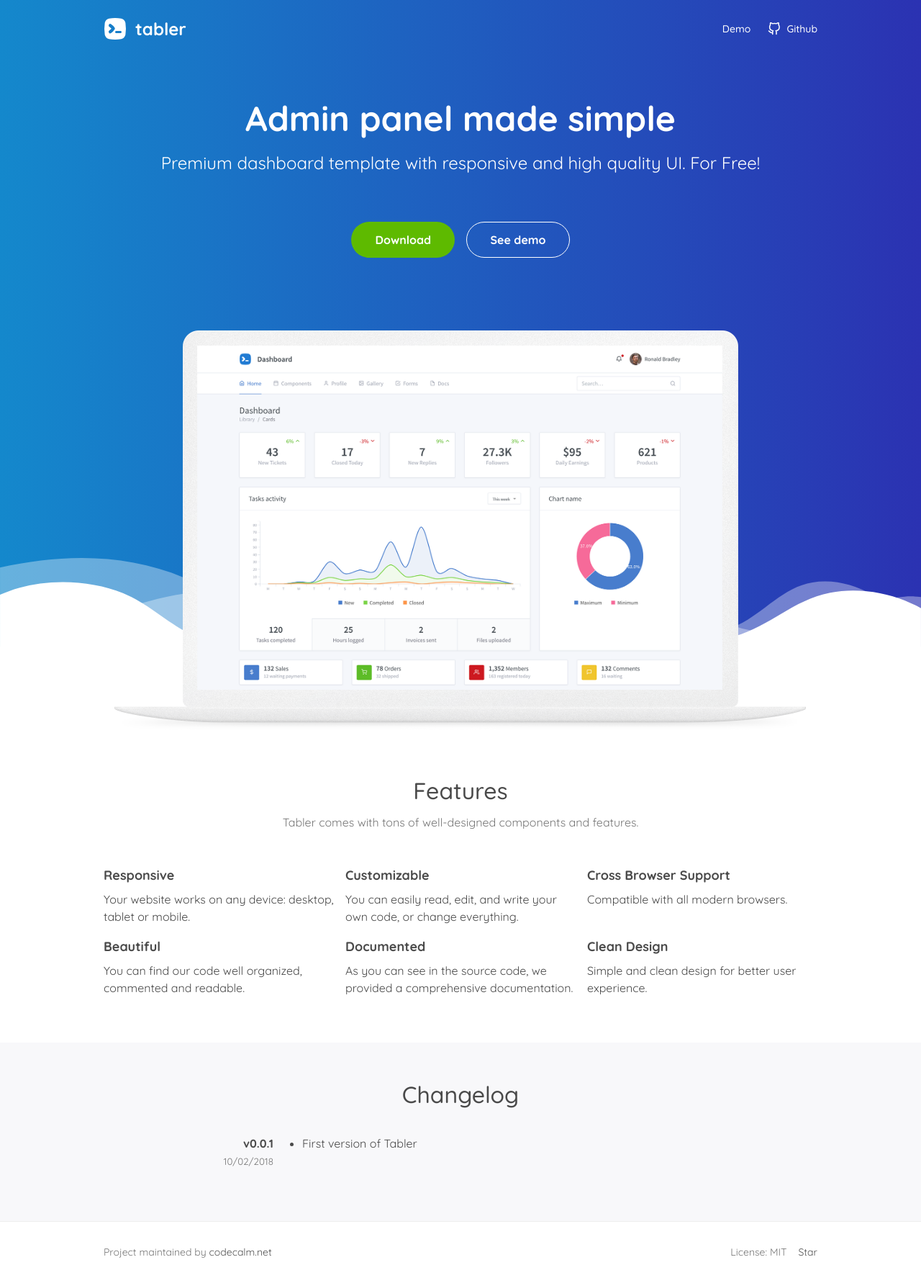
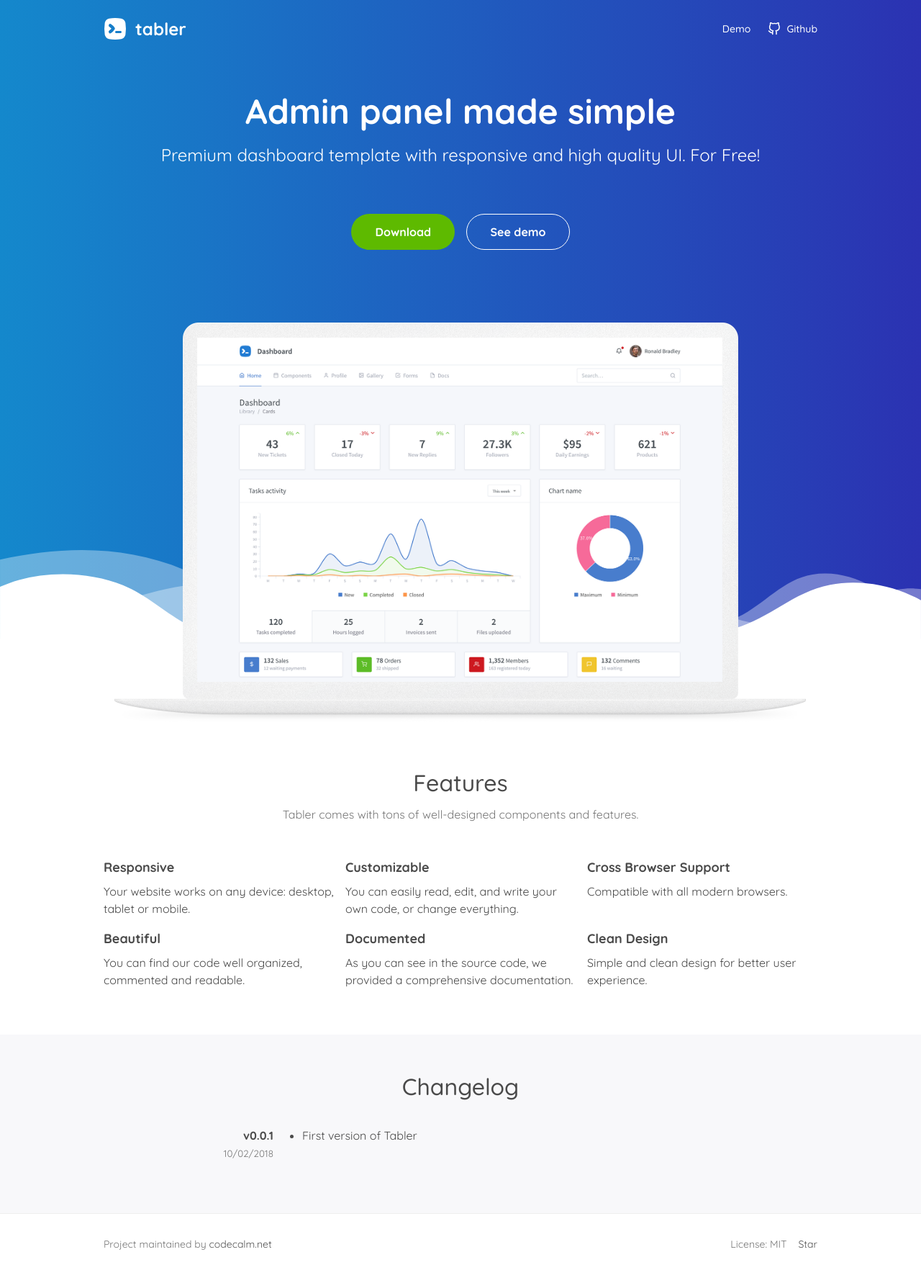
Before and after one commit to anndream/tabler.github.io, a Jekyll site: the page built from index.html, in a window 1280 px wide. Shown: the whole page at 72% size. Built offline with Jekyll 4.4.1, drawn with Linux system fonts in a browser that asks for light colours.

Commit message:
small css fixes

```diff
--- a/assets/css/style.css
+++ b/assets/css/style.css
@@ -306,12 +306,15 @@
 
 .welcome-title {
   font-size: 3rem;
+  line-height: 1.1;
   font-weight: 700;
+  margin: 0 0 1rem;
 }
 
 .welcome-description {
   font-size: 1.5rem;
   font-weight: 300;
+  margin: 0;
 }
 
 .welcome-browser {
--- a/assets/scss/_layout.scss
+++ b/assets/scss/_layout.scss
@@ -98,12 +98,15 @@
 
 .welcome-title {
 	font-size: px2rem(48px);
+	line-height: 1.1;
 	font-weight: 700;
+	margin: 0 0 1rem;
 }
 
 .welcome-description {
 	font-size: px2rem(24px);
 	font-weight: 300;
+	margin: 0;
 }
 
 .welcome-browser {
```
